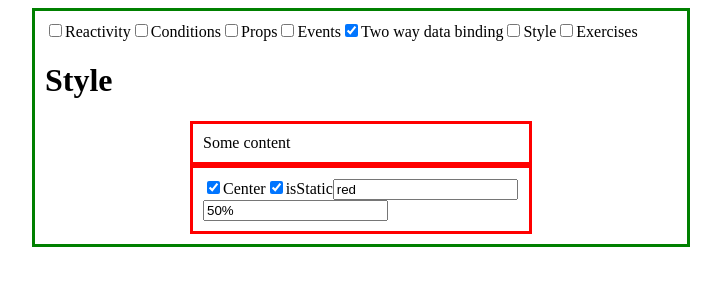
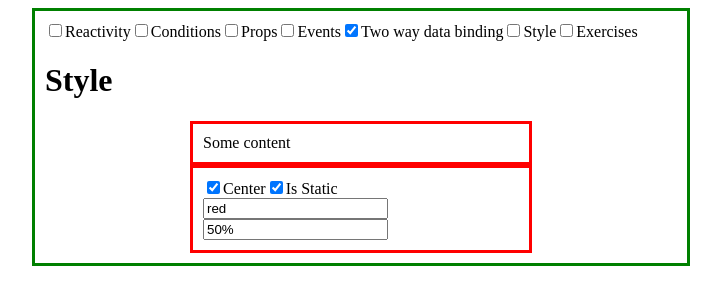
Before and after one commit to PadreSVK/vue-3-basics, a Vue app: page / in a window 1280 px wide. Both pictures are taken after a click on the checkbox 630 px from the left and 30 px from the top of the page. Shown: the top 304 px of the page, without its empty margins (279-1000 px from the left). Built offline with nearby package versions, Linux system fonts and the light colour scheme.

Commit message:
prettify

```diff
--- a/src/components/Style/Style.vue
+++ b/src/components/Style/Style.vue
@@ -5,8 +5,9 @@
     <div :class="classes">
         <input type="checkbox" v-model="classes.center" id="isCenter" />
         <label for="isCenter">Center</label>
+
         <input type="checkbox" v-model="classes['static-class']" id="isStatic" />
-        <label for="isStatic">isStatic</label>
+        <label for="isStatic">Is Static</label>
 
         <input type="text" v-model="myStyleObject.color" />
         <input type="text" v-model="myStyleObject.width" />
@@ -28,7 +29,7 @@ const classes = reactive({
 })
 
 </script>
-
+<!-- scoped add attribute to every element from template -->
 <style scoped>
 .center {
     margin: auto;
--- a/src/components/TwoWayDataBinding/Component.vue
+++ b/src/components/TwoWayDataBinding/Component.vue
@@ -1,5 +1,7 @@
 <template>
-    <input type="text" :value="props.name" @change="update(($event.target as any).value)" />
+    <div>
+        <input type="text" :value="props.name" @change="update(($event.target as any).value)" />
+    </div>
 </template>
 
 <script setup lang="ts">
```
